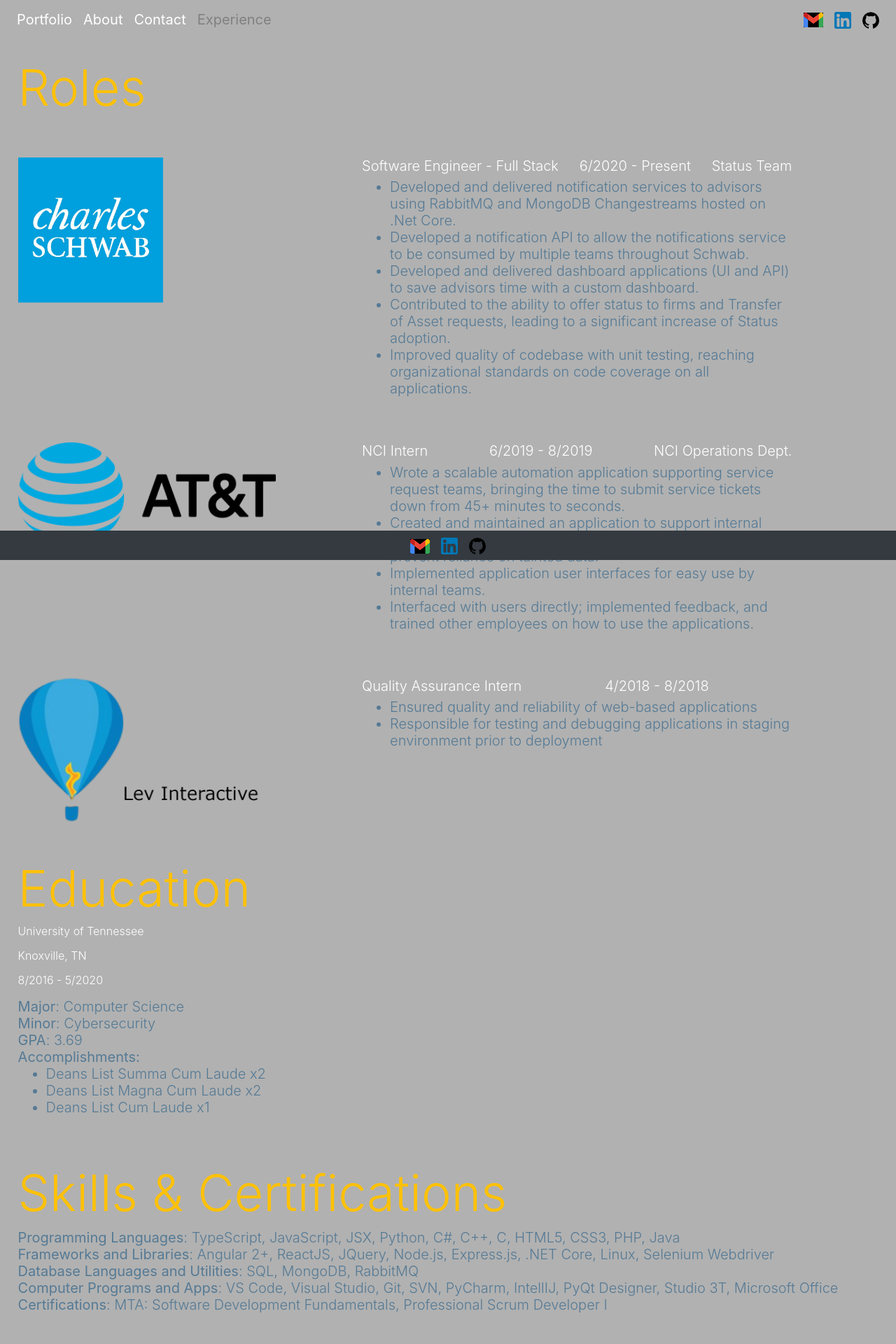
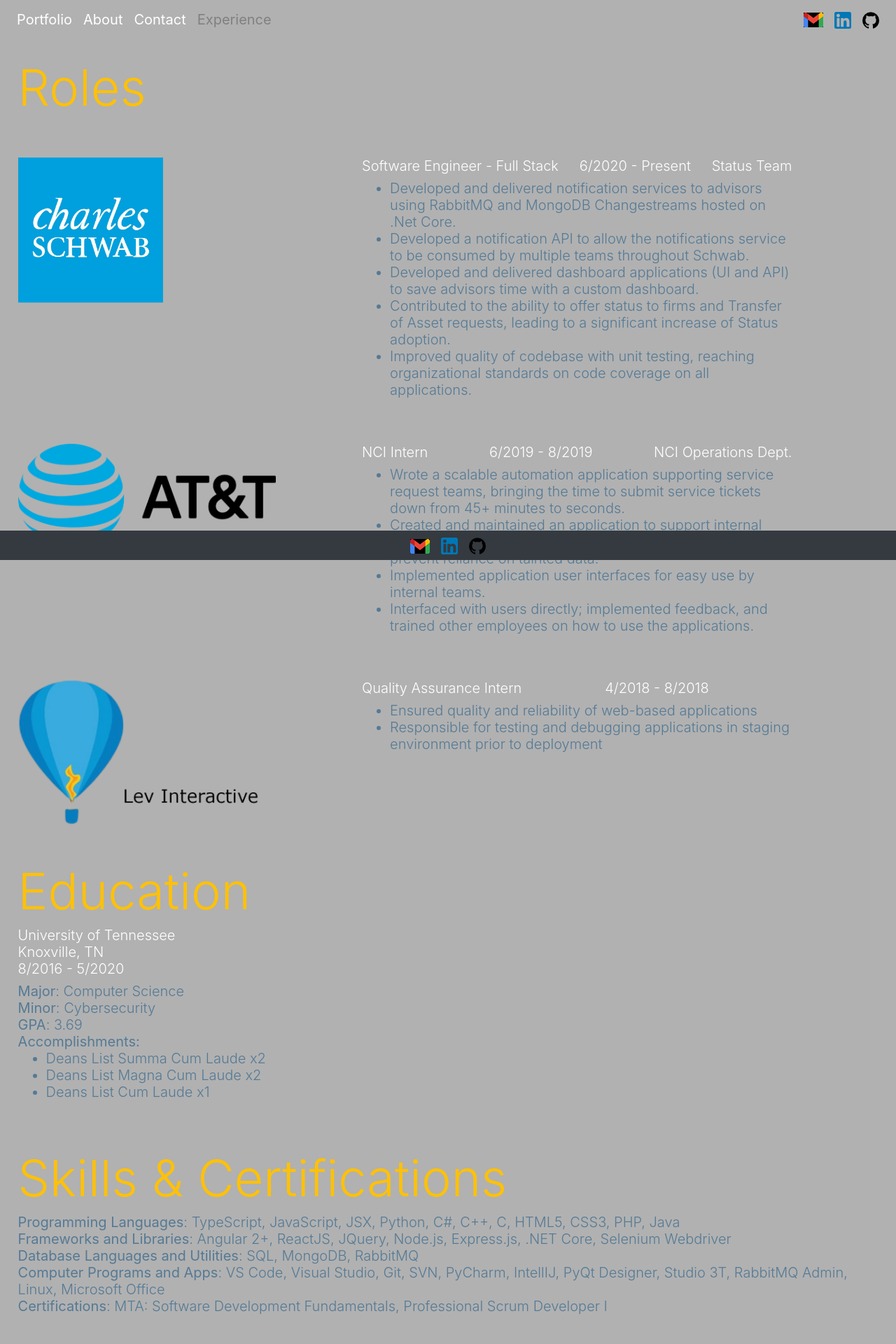
Before and after one commit to spaulsteinberg/portfolio-website, a React (Create React App) app: page /experience in a window 1280 px wide. Shown: the top 1920 px of the page at 70% size. Built offline with nearby package versions, Linux system fonts and the light colour scheme.

Commit message:
close #37

```diff
--- a/src/components/Body/Experience/Experience.js
+++ b/src/components/Body/Experience/Experience.js
@@ -71,7 +71,7 @@ const experience = () => {
     };
     const frameworksAndLibraries = {
         title: "Frameworks and Libraries",
-        content: ['Angular 2+', 'ReactJS', 'JQuery', 'Node.js', 'Express.js', '.NET Core', 'Linux', 'Selenium Webdriver']
+        content: ['Angular 2+', 'ReactJS', 'JQuery', 'Node.js', 'Express.js', '.NET Core', 'Selenium Webdriver']
     };
     const hybrids = {
         title: "Database Languages and Utilities",
@@ -80,8 +80,8 @@ const experience = () => {
     const computerApps = {
         title: "Computer Programs and Apps",
         content: [
-            'VS Code', 'Visual Studio', 'Git', 'SVN', 'PyCharm', 'IntellIJ', 'PyQt Designer', 'Studio 3T',
-            'Microsoft Office'
+            'VS Code', 'Visual Studio', 'Git', 'SVN', 'PyCharm', 'IntellIJ', 'PyQt Designer', 'Studio 3T', 'RabbitMQ Admin',
+            'Linux', 'Microsoft Office'
         ]
     };
     const certifications = {
--- a/src/components/Body/Experience/Experience.module.css
+++ b/src/components/Body/Experience/Experience.module.css
@@ -1,5 +1,10 @@
 :root {
     --primary-title-color: white;
+    --title-margin: .5rem;
+    --main-display: flex;
+    --flex-medium: 0 0 50%;
+    --flex-small: 0 0 30%;
+    --flex-xsmall: 0 0 10%;
 }
 .HeadingContainer { padding: 2%;}
 .Logo {
@@ -8,21 +13,21 @@
     height: auto;
 }
 .LogoRow {
-    display: flex;
+    display: var(--main-display);
     flex-direction: row;
     padding-top: 4%;
 }
 .LogoColumn {
-    -ms-flex: 0 0 30%;
-    flex: 0 0 30%;
+    -ms-flex: var(--flex-small);
+    flex: var(--flex-small);
 }
 .OffsetDescription {
-    -ms-flex: 0 0 10%;
-    flex: 0 0 10%;
+    -ms-flex: var(--flex-xsmall);
+    flex: var(--flex-xsmall);
 }
 .DescriptionColumn {
-    -ms-flex: 0 0 50%;
-    flex: 0 0 50%;
+    -ms-flex: var(--flex-medium);
+    flex: var(--flex-medium);
 }
 .ResumeDownloadImage {
     width: 30px;
@@ -35,16 +40,21 @@
 }
 .DescriptionTitles {
     display: flex;
-    flex-direction: row;
+    flex-direction: var(--main-display);
     justify-content: space-between;
     color: var(--primary-title-color);
-    padding-bottom: 1%;
+    margin-bottom: var(--title-margin);
 }
 .EducationSchoolInfo {
     color: var(--primary-title-color);
+    margin-bottom: var(--title-margin);
     line-height: 1.2;
-    font-size: 1rem;
 }
+
+.EducationSchoolInfo p {
+    margin-bottom: 0;
+}
+
 .EducationSchoolAccomplishments {
     text-align: left;
 }
--- a/src/components/Body/Experience/sub-components/EducationTile.js
+++ b/src/components/Body/Experience/sub-components/EducationTile.js
@@ -2,9 +2,10 @@ import React from 'react'
 import styles from '../Experience.module.css';
 
 const EducationTile = ({school}) => {
+    const titleStyles = `${styles.EducationSchoolInfo} project-body`
     return (
         <React.Fragment>
-            <div className={styles.EducationSchoolInfo}>
+            <div className={titleStyles}>
                 <p>{school.name}</p>
                 <p>{school.location}</p>
                 <p>{school.datesAttended}</p>
--- a/src/components/Body/ProjectInfo/GitHubProject.js
+++ b/src/components/Body/ProjectInfo/GitHubProject.js
@@ -10,8 +10,8 @@ const GithubProject = () => {
     })
     const title = 'GitHub-Infused Personal Site';
     const subTitleText = "A website that mixes GitHub code, Google Analytics, and a portfolio all in one.";
-    const backgroundImage = "github/sm.png";
-    const titleDisplayColor = "purple";
+    const backgroundImage = "github/sm-alt.png";
+    const titleDisplayColor = "white";
     const stack = ['Angular 9', 'Typescript', 'GitHub API', 'Node.js', 'Express.js', 'RxJS 6', 'Google Analytics',
                 'SQL', 'Twilio', 'Nodemailer', 'Bootstrap 4', 'Chart.js'];
     const description = `
--- a/src/components/Body/ProjectInfo/StockTraceProject.js
+++ b/src/components/Body/ProjectInfo/StockTraceProject.js
@@ -24,7 +24,7 @@ const StockTraceProject = () => {
         new PhotoAddress(10, "stock/realtime-ticker16-9.PNG"),
         new PhotoAddress(11, "stock/realtime-watchlist16-91.PNG"),
     ];
-    const backgroundTitleImage = "stock/compare-charts-crop-alt.png";
+    const backgroundTitleImage = "stock/compare-charts-crop-alt1.png";
     const titleDisplayColor = "white";
     const description = `
         <p>
```
Also changed, not shown: public/public-project-images/github/sm-alt.png (added), public/public-project-images/stock/compare-charts-crop-alt1.png (added).
